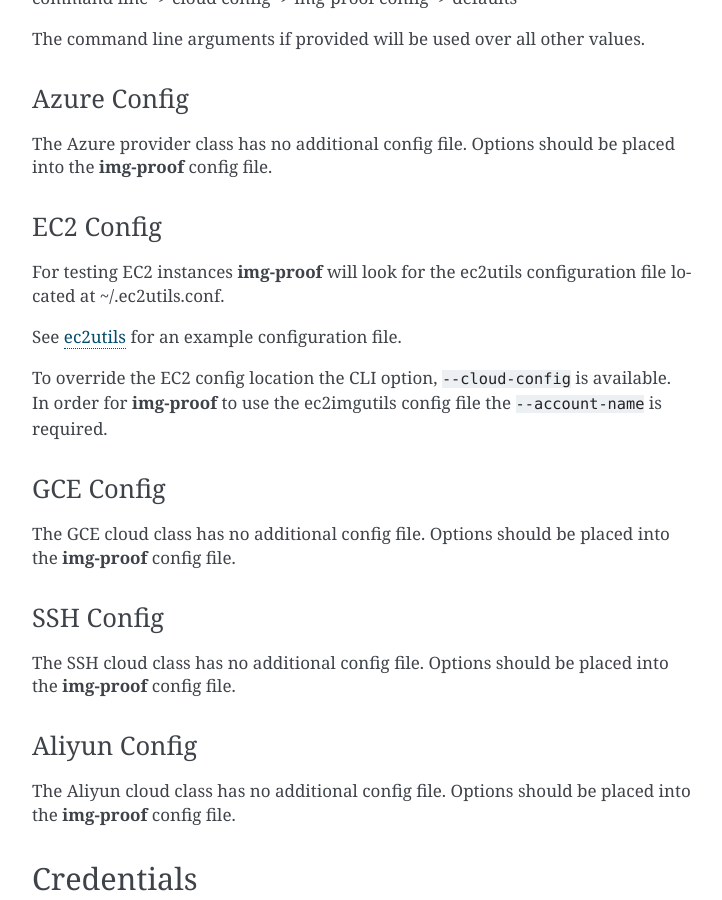
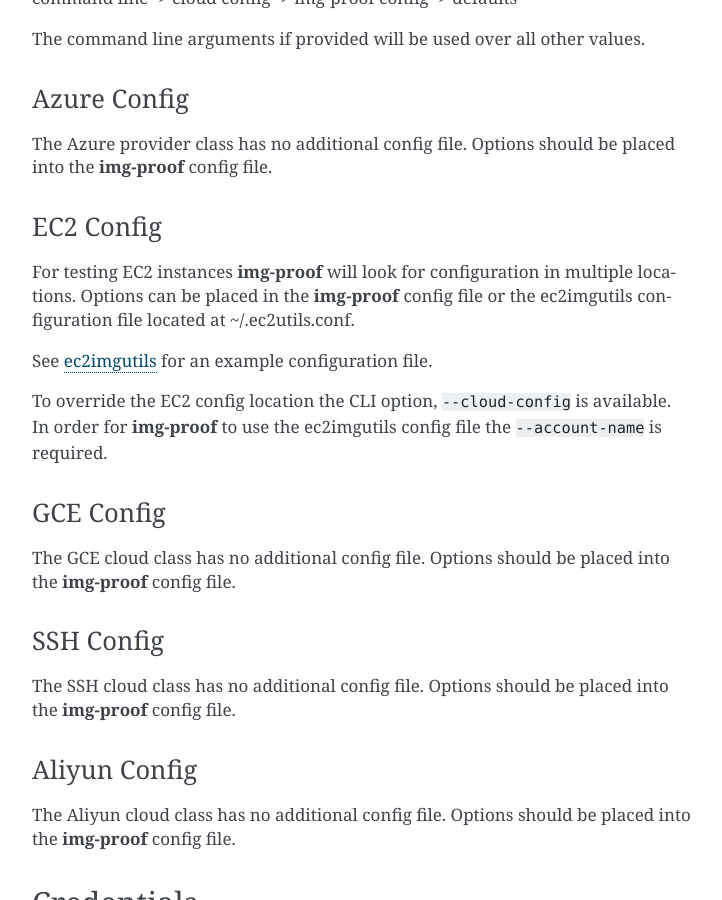
Before and after one commit to SUSE-Enceladus/img-proof, a Sphinx documentation site: the page built from docs/source/start.rst, in a window 1280 px wide and 900 px high, scrolled down 2161 px. Shown: the whole window, without its empty margins (388-1110 px from the left). Built offline with Sphinx 7.4.7, drawn with Linux system fonts in a browser that asks for light colours.

Commit message:
Update docs for ec2config file
Fix link and include note on using either ec2imgutils conf file
or img-proof conf file.

```diff
--- a/docs/source/start.rst
+++ b/docs/source/start.rst
@@ -123,11 +123,12 @@ placed into the **img-proof** config file.
 EC2 Config
 ----------
 
-For testing EC2 instances **img-proof** will look for the ec2utils configuration
-file located at ~/.ec2utils.conf.
+For testing EC2 instances **img-proof** will look for configuration in multiple
+locations. Options can be placed in the **img-proof** config file or the
+ec2imgutils configuration file located at ~/.ec2utils.conf.
 
 See
-`ec2utils <https://github.com/SUSE-Enceladus/Enceladus/tree/master/ec2utils>`__
+`ec2imgutils <https://github.com/SUSE-Enceladus/ec2imgutils/>`__
 for an example configuration file.
 
 To override the EC2 config location the CLI option,
```
